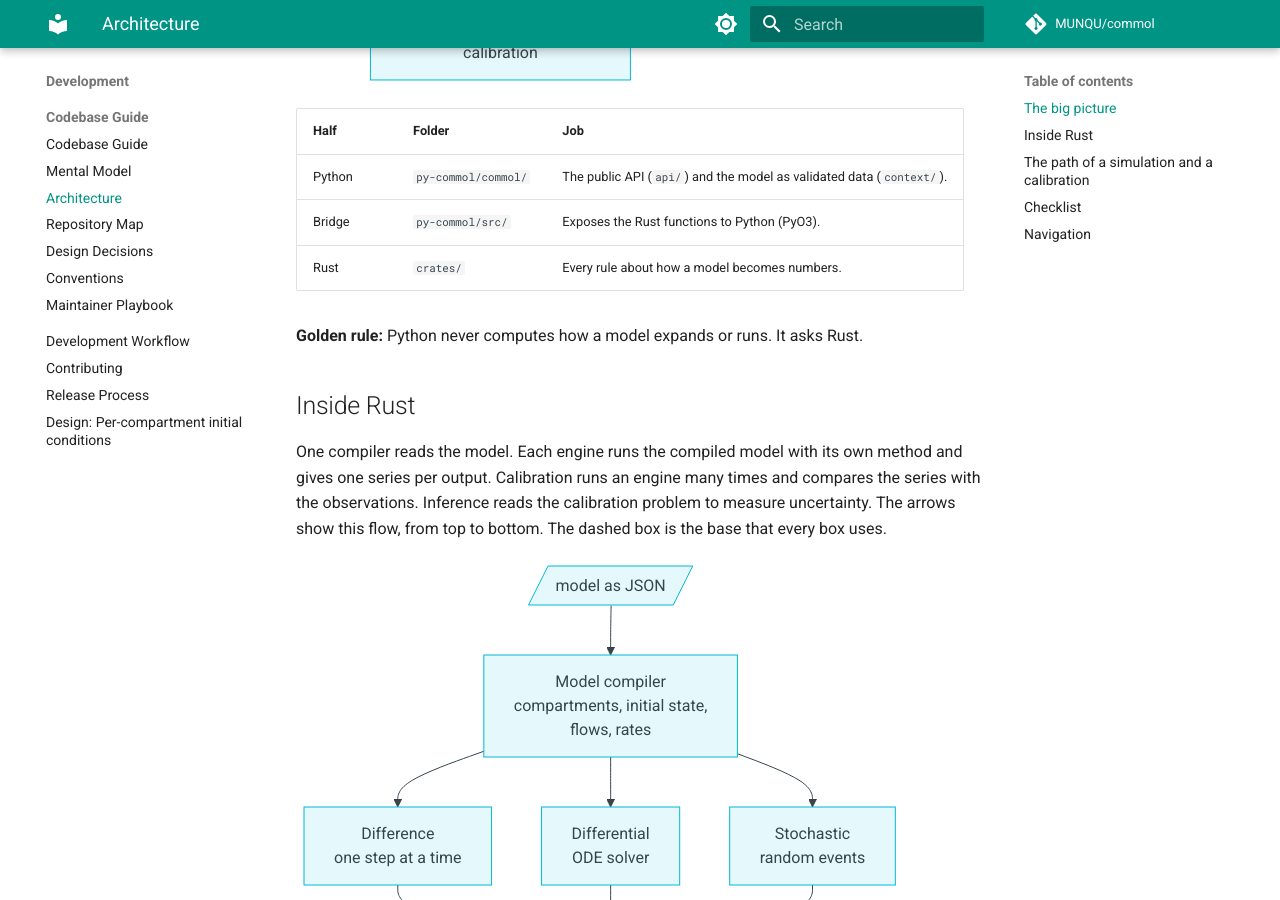
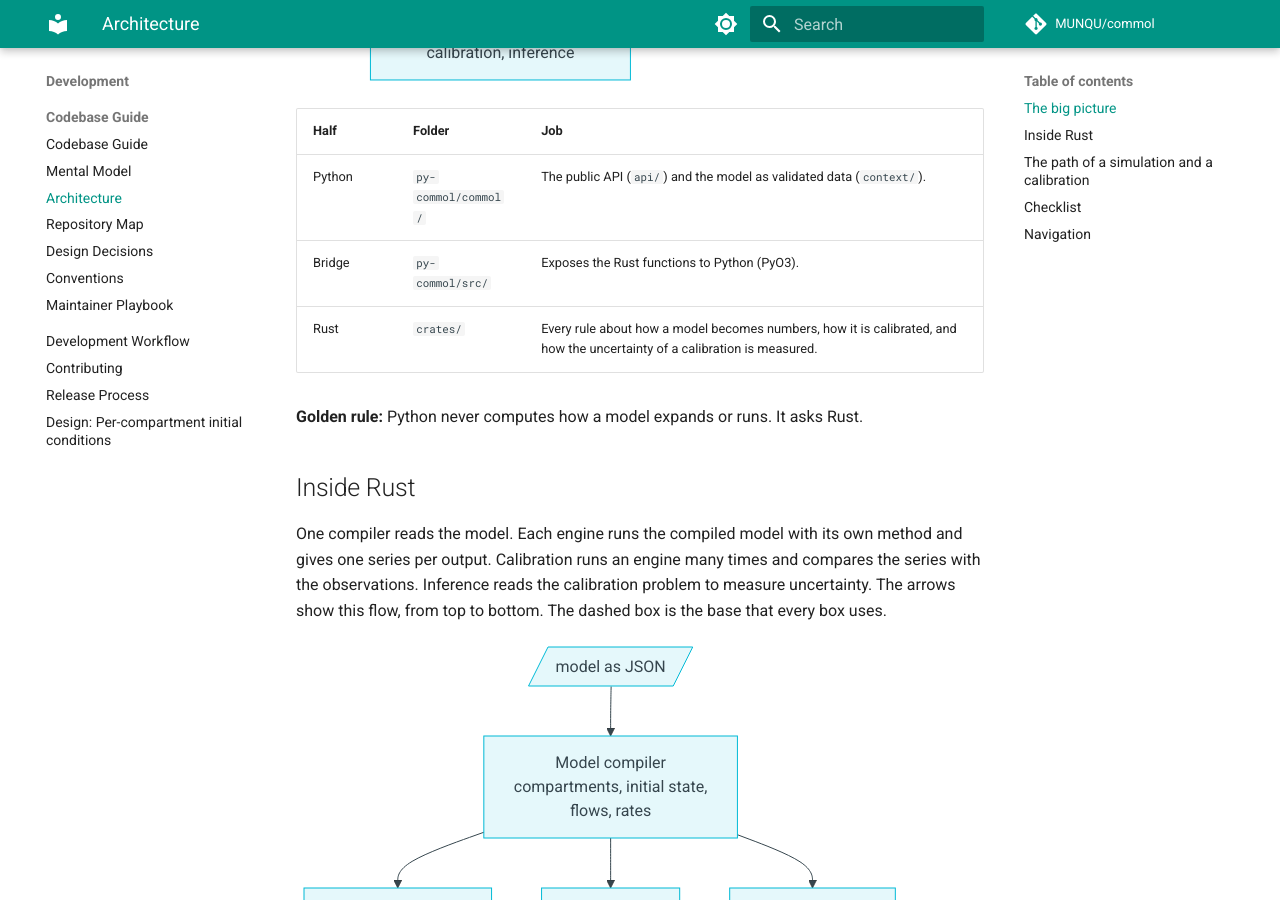
Before and after one commit to MUNQU/commol, an MkDocs documentation site: the page built from docs/codebase/architecture.md, in a window 1280 px wide and 900 px high, scrolled down 1055 px. Built offline with MkDocs 1.6.1 and Material for MkDocs 9.7.7, drawn with Linux system fonts in a browser that asks for light colours; comment, search, counter and statistics services are not loaded; the version menu is left out.

Commit message:
docs(codebase): name inference in the big picture of the architecture

```diff
--- a/docs/codebase/architecture.md
+++ b/docs/codebase/architecture.md
@@ -31,7 +31,7 @@
 |---|---|---|
 | Python | `py-commol/commol/` | The public API (`api/`) and the model as validated data (`context/`). |
 | Bridge | `py-commol/src/` | Exposes the Rust functions to Python (PyO3). |
-| Rust | `crates/` | Every rule about how a model becomes numbers. |
+| Rust | `crates/` | Every rule about how a model becomes numbers, how it is calibrated, and how the uncertainty of a calibration is measured. |
 
 **Golden rule:** Python never computes how a model expands or runs. It asks
 Rust.
```
Also changed, not shown: other parts of docs/codebase/architecture.md (+1 -1 lines).
